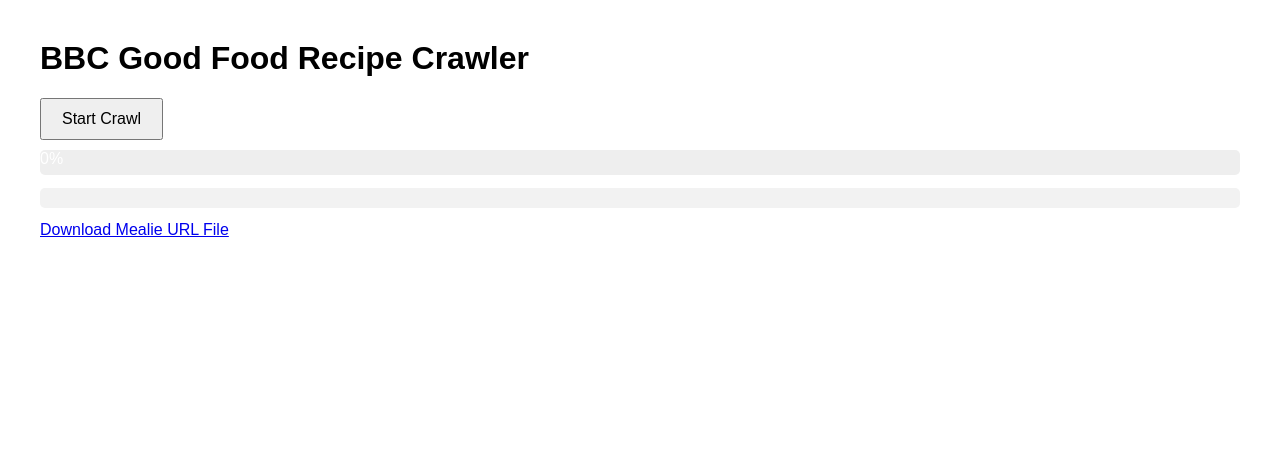
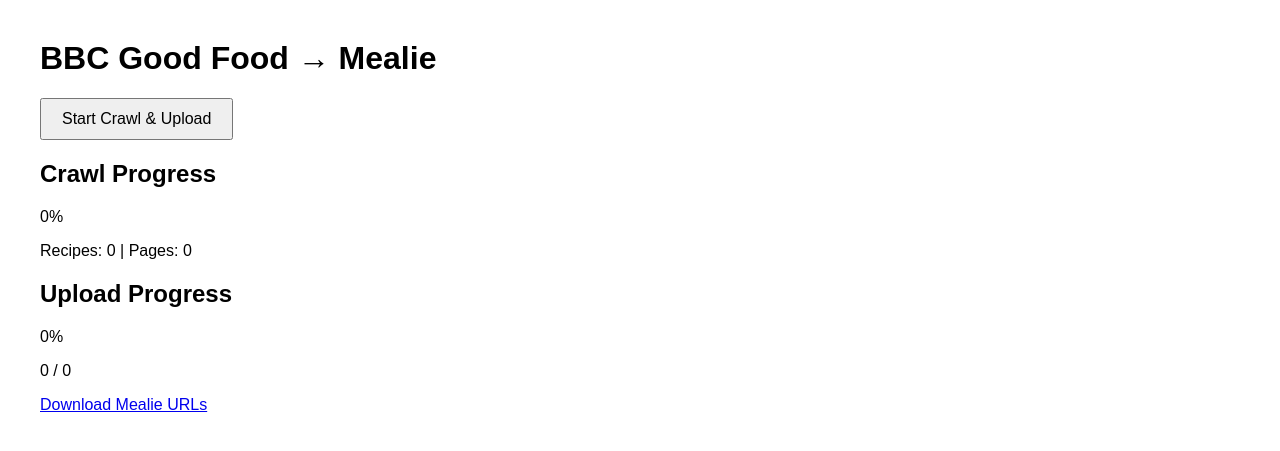
Before and after one commit to anthonyhales/bbc_goodfood_docker, a FastAPI app: page / in a window 1280 px wide. Shown: the top 451 px of the page. Run offline with FastAPI, Linux system fonts and the light colour scheme.

Commit message:
Update index.html

```diff
--- a/app/templates/index.html
+++ b/app/templates/index.html
@@ -2,21 +2,48 @@
 <html>
 <head>
 <meta charset="UTF-8">
-<title>BBC Good Food Crawler</title>
+<title>BBC Good Food Pipeline</title>
 <link rel="stylesheet" href="/static/style.css">
 </head>
 <body>
-<h1>BBC Good Food Recipe Crawler</h1>
-<button onclick="startCrawl()">Start Crawl</button>
-<div id="progressContainer">
-  <div id="progressBar">0%</div>
-</div>
-<pre id="status"></pre>
-<a href="/download" target="_blank">Download Mealie URL File</a>
+<h1>BBC Good Food → Mealie</h1>
+<button onclick="startCrawl()">Start Crawl & Upload</button>
+
+<h2>Crawl Progress</h2>
+<div id="crawlBar"><div id="crawlInner">0%</div></div>
+<p id="crawlStatus">Recipes: 0 | Pages: 0</p>
+
+<h2>Upload Progress</h2>
+<div id="uploadBar"><div id="uploadInner">0%</div></div>
+<p id="uploadStatus">0 / 0</p>
+
+<a href="/download" target="_blank">Download Mealie URLs</a>
 
 <script>
-async function startCrawl() {
-    const resp = await fetch('/start'); // Implement /start in main.py
+let crawlInterval, uploadInterval;
+function startCrawl(){
+    fetch('/start_crawl');
+    crawlInterval=setInterval(updateCrawl,1000);
+    uploadInterval=setInterval(updateUpload,1000);
+}
+async function updateCrawl(){
+    const resp=await fetch('/progress/crawl');
+    const data=await resp.json();
+    let percent=Math.floor((data.recipes/(data.recipes+1))*100);
+    document.getElementById('crawlInner').style.width=percent+'%';
+    document.getElementById('crawlInner').innerText=percent+'%';
+    document.getElementById('crawlStatus').innerText=`Recipes: ${data.recipes} | Pages: ${data.pages}`;
+    if(data.status==='done') clearInterval(crawlInterval);
+}
+async function updateUpload(){
+    const resp=await fetch('/progress/upload');
+    const data=await resp.json();
+    let percent=0;
+    if(data.total>0) percent=Math.floor(data.index/data.total*100);
+    document.getElementById('uploadInner').style.width=percent+'%';
+    document.getElementById('uploadInner').innerText=percent+'%';
+    document.getElementById('uploadStatus').innerText=`${data.index} / ${data.total}`;
+    if(data.status==='done') clearInterval(uploadInterval);
 }
 </script>
 </body>
```
